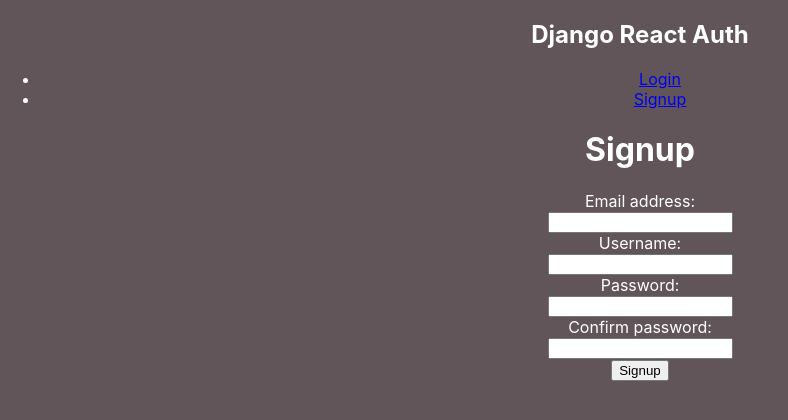
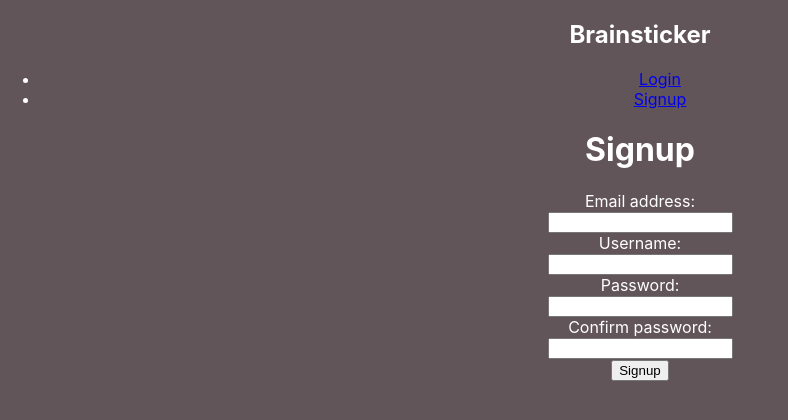
Before and after one commit to dataneon/brainsticker-frontend, a React (Create React App) app in the folder frontend/: page /signup in a window 1280 px wide. Shown: the top 420 px of the page, without its empty margins (0-788 px from the left). Built offline with nearby package versions, Linux system fonts and the light colour scheme.

Commit message:
added PROJECT_README.md, added comments to Login, Signup

```diff
--- a/frontend/src/components/auth/Login.js
+++ b/frontend/src/components/auth/Login.js
@@ -22,8 +22,6 @@
     e.preventDefault(); // keeps the page from refreshing when form is submitted
 
     // creating a user object with values entered in the form
-    // !!!!!!!!!!!!!!!!!!!!!!!!!!!!!!!!!!!!
-    // this might also need a username field
     const user = {
       email: email,
       username: username,
--- a/frontend/src/components/auth/Signup.js
+++ b/frontend/src/components/auth/Signup.js
@@ -1,11 +1,14 @@
 import React, { useState, useEffect } from 'react';
 
 function Signup() {
+  // form control
   const [email, setEmail] = useState('');
   const [username, setUsername] = useState('');
   const [password1, setPassword1] = useState('');
   const [password2, setPassword2] = useState('');
+  // errors pushes any errors into it
   const [errors, setErrors] = useState(false);
+  // loading is used to allow a buffer time between login request and rendering
   const [loading, setLoading] = useState(true);
 
   useEffect(() => {
@@ -17,8 +20,9 @@
   }, []);
 
   const onSubmit = e => {
-    e.preventDefault();
+    e.preventDefault(); // keeps the page from refreshing when form is submitted
 
+    // creating a user object with values entered in the form
     const user = {
       email: email,
       username: username,
@@ -27,6 +31,7 @@
       password2: password2
     };
 
+    // fetch request uses `user`
     fetch('http://127.0.0.1:8000/api/v1/users/auth/register/', {
       method: 'POST',
       headers: {
@@ -36,11 +41,15 @@
     })
       .then(res => res.json())
       .then(data => {
+        // checking to see if the request was successful
         if (data.key) {
+          // set the token in local storage to one returned by API
           localStorage.clear();
           localStorage.setItem('token', data.key);
+          // redirect the now authenticated user to the dashboard
           window.location.replace('http://localhost:3000/dashboard');
         } else {
+          // handles any errors
           setEmail('');
           setUsername('');
           setPassword1('');
--- a/frontend/src/components/layout/Navbar.js
+++ b/frontend/src/components/layout/Navbar.js
@@ -12,7 +12,7 @@
 
     return (
         <nav>
-            <h1>Django React Auth</h1>
+            <h1>Brainsticker</h1>
             <ul>
                 {isAuth === true ? (
                     <Fragment>
```
Also changed, not shown: 1 other file (tests, documents, lock files or other folders).
